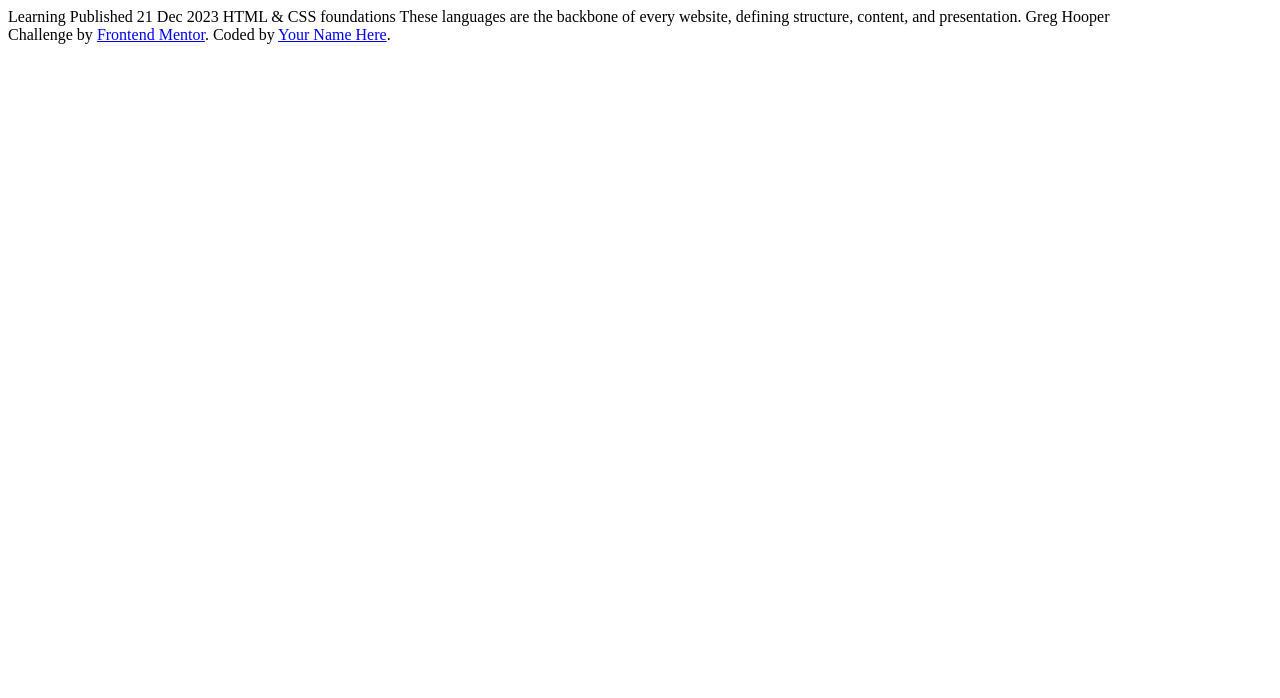
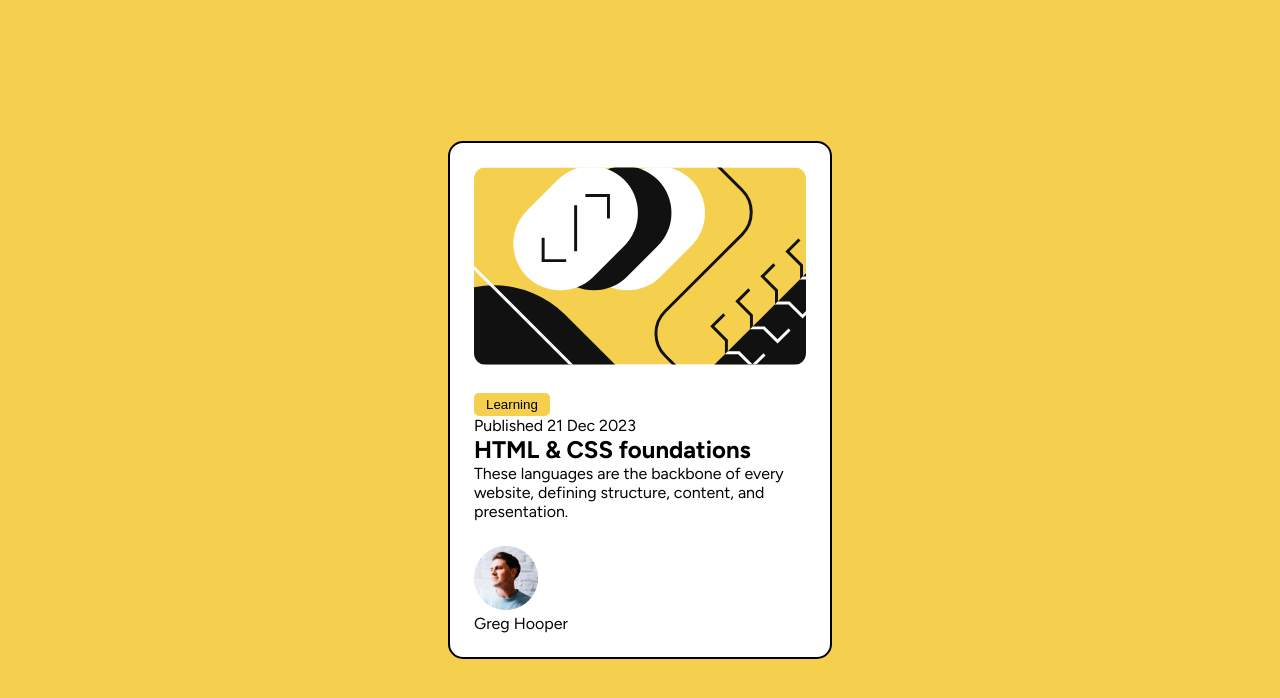
Before and after one commit to BluffSet7340/blog-preview-card, a plain HTML site: page index.html in a window 1280 px wide. Drawn offline with Linux system fonts and the light colour scheme.

Commit message:
reworked the layout of the card

```diff
--- a/index.html
+++ b/index.html
@@ -1,34 +1,45 @@
 <!DOCTYPE html>
 <html lang="en">
+
 <head>
   <meta charset="UTF-8">
-  <meta name="viewport" content="width=device-width, initial-scale=1.0"> <!-- displays site properly based on user's device -->
+  <meta name="viewport" content="width=device-width, initial-scale=1.0">
+  <!-- displays site properly based on user's device -->
 
   <link rel="icon" type="image/png" sizes="32x32" href="./assets/images/favicon-32x32.png">
+  <!-- connects the stylesheet and the font to be used -->
+  <link rel="stylesheet" href="styles.css" />
+  <link rel="preconnect" href="https://fonts.googleapis.com">
+  <link rel="preconnect" href="https://fonts.gstatic.com" crossorigin>
+  <link href="https://fonts.googleapis.com/css2?family=Figtree:ital,wght@0,300..900;1,300..900&display=swap"
+    rel="stylesheet">
 
   <title>Frontend Mentor | Blog preview card</title>
+</head>
 
-  <!-- Feel free to remove these styles or customise in your own stylesheet 👍 -->
-  <!-- <style>
-    .attribution { font-size: 11px; text-align: center; }
-    .attribution a { color: hsl(228, 45%, 44%); }
-  </style> -->
-</head>
 <body>
+  <div class="container">
+    <div class="image">
+      <img src="assets/images/illustration-article.svg" />
+    </div>
+    <div class="cont_body">
+      <button>Learning</button>
 
-  Learning
+      <p>Published 21 Dec 2023</p>
 
-  Published 21 Dec 2023
+      <h2>HTML & CSS foundations</h2>
 
-  HTML & CSS foundations
+      <p>These languages are the backbone of every website, defining structure, content, and presentation.</p>
+    </div>
+    <div class="footer">
+      <div class="avatar"><img src="/assets/images/image-avatar.webp" /></div>
+      <p>Greg Hooper</p>
+    </div>
+  </div>
+  <!-- <div class="attribution">
+    Challenge by <a href="https://www.frontendmentor.io?ref=challenge" target="_blank">Frontend Mentor</a>.
+    Coded by <a href="#">Saeed Bin Mizan</a>.
+  </div> -->
+</body>
 
-  These languages are the backbone of every website, defining structure, content, and presentation.
-
-  Greg Hooper
-
-  <div class="attribution">
-    Challenge by <a href="https://www.frontendmentor.io?ref=challenge" target="_blank">Frontend Mentor</a>.
-    Coded by <a href="#">Your Name Here</a>.
-  </div>
-</body>
 </html>
--- /dev/null
+++ b/styles.css
@@ -0,0 +1,60 @@
+*{
+    margin: 0;
+    padding: 0;
+    box-sizing: border-box;
+}
+
+:root{
+    --yellow: hsl(47, 88%, 63%);
+    --white: hsl(0, 0%, 100%);
+    --grey: hsl(0, 0%, 50%);
+    --black: hsl(0, 0%, 7%);
+}
+
+body{
+    background-color: var(--yellow);
+    font-family: Figtree, sans-serif;
+    /* body takes full height of viewport */
+    height: 100vh;
+    display: flex;
+    flex-direction: column;
+    align-items: center;
+    justify-content: center;
+}
+
+.image{
+    /* padding on all sides for a centred fit */
+    /* top right bottom left */
+    padding: 24px;
+}
+.image img{
+    /* not sure how this works, but need to target the class and then
+    the image inside of that class to ensure proper fitting */
+    width: 100%;
+    border-radius: 12px;
+}
+
+.container{
+    width: 384px; /*measurements from Figma*/
+    /* height: 522px; */
+    border: 2px black solid;
+    background-color: var(--white);
+    /* styling for the border and box shadow */
+    border: 2px black solid;
+    border-radius: 15px;
+    /* box-shadow: 8px 8px 0px #000; */
+}
+
+.cont_body, .footer{
+    /* top right bottom left */
+    padding: 0 24px 24px 24px;
+    /* padding: 20px; */
+}
+
+button{
+    padding: 4px 12px;
+    background-color: var(--yellow);
+    border: 0px;
+    border-radius: 5px;
+    /* font-weight: 500; */
+}
```
